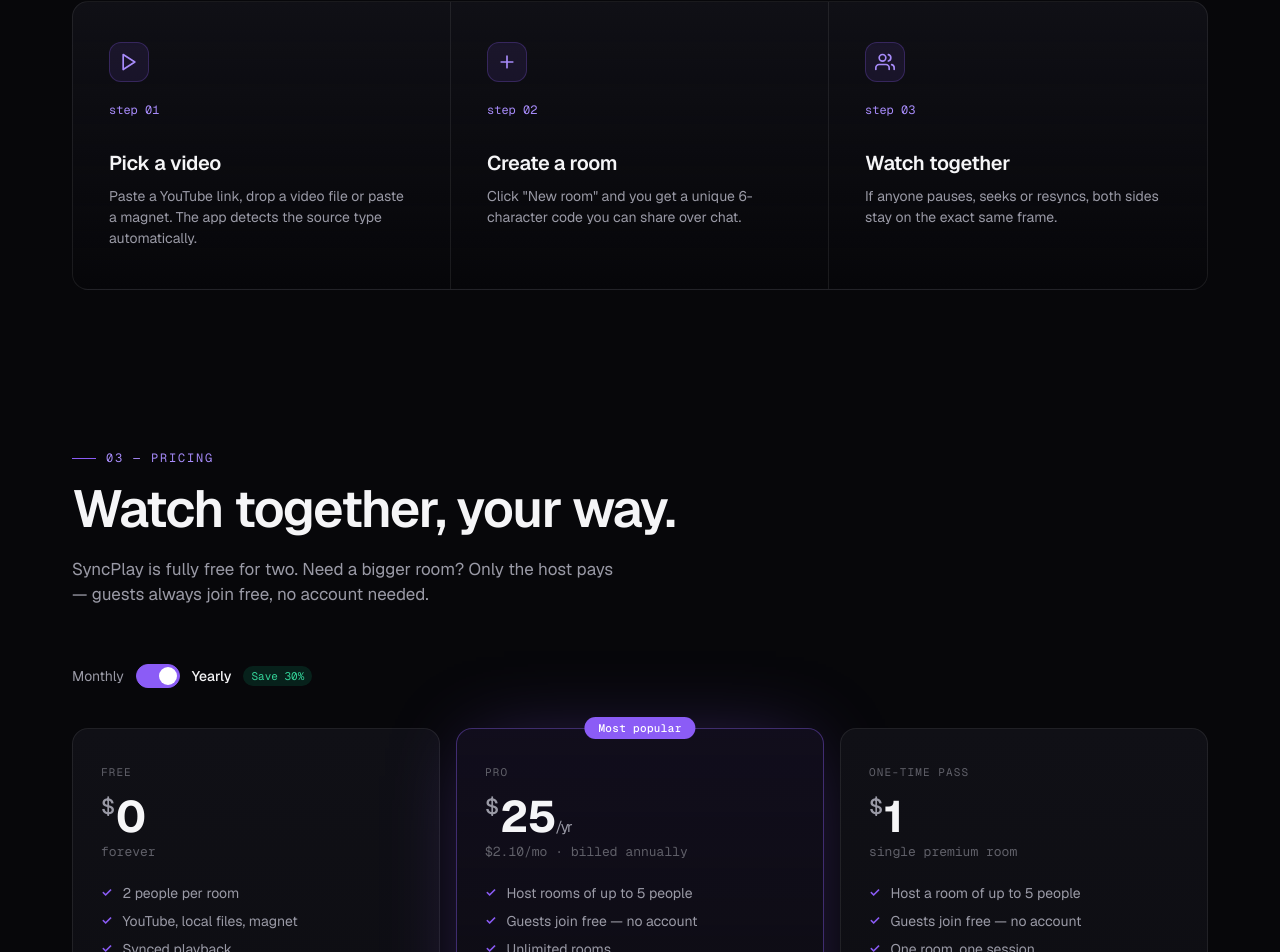
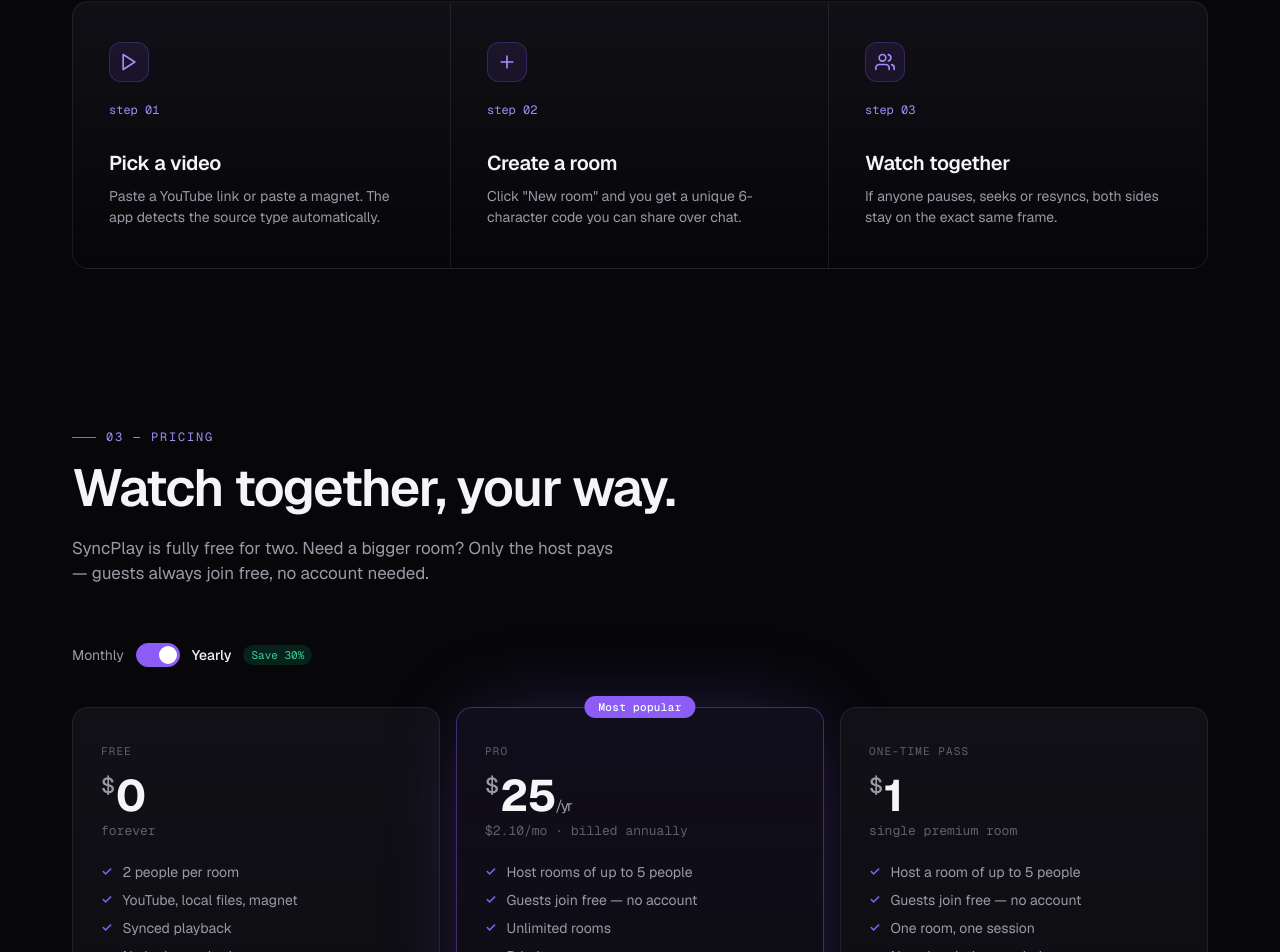
Before and after one commit to yerovyespitia/marketing-syncplay, a React (Vite) app: page / in a window 1280 px wide. Shown: the part 2440-3392 px from the top of the page. Built offline with nearby package versions, Linux system fonts and the light colour scheme.

Commit message:
fix: remove local file from steps

```diff
--- a/src/App.tsx
+++ b/src/App.tsx
@@ -407,8 +407,8 @@
             <div className="step-num">step 01</div>
             <div className="step-title">Pick a video</div>
             <div className="step-desc">
-              Paste a YouTube link, drop a video file or paste a magnet. The app detects the
-              source type automatically.
+              Paste a YouTube link or paste a magnet. The app detects the source type
+              automatically.
             </div>
           </div>
           <div className="step reveal-up" style={{ '--delay': '0.32s' } as React.CSSProperties}>
```
